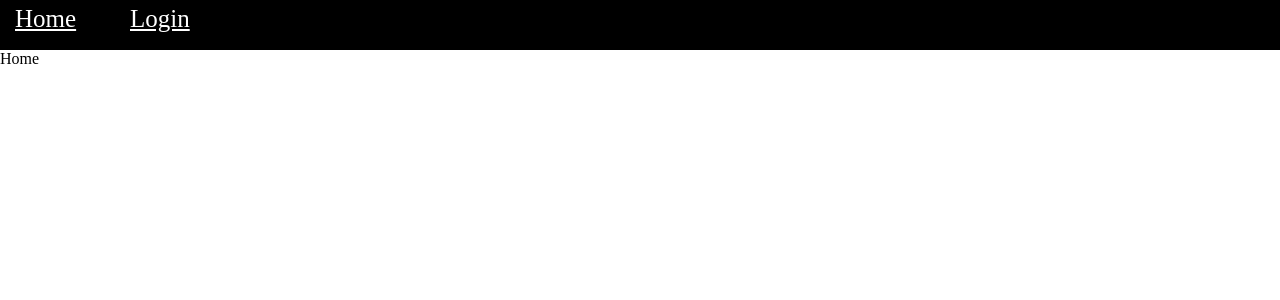
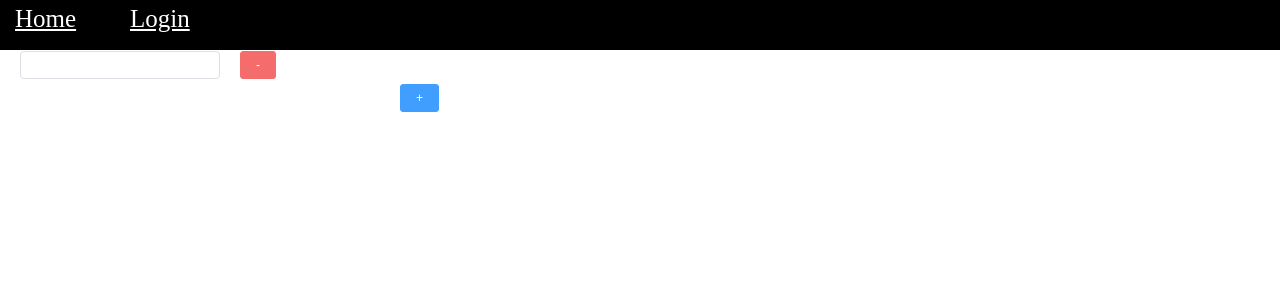
Before and after one commit to huangben555/autotest, a Vue app in the folder vuetest/: page /Home in a window 1280 px wide. Shown: the top 300 px of the page. Built offline with nearby package versions, Linux system fonts and the light colour scheme.

Commit message:
Add multiply inputs

```diff
--- a/vuetest/src/components/Home.vue
+++ b/vuetest/src/components/Home.vue
@@ -1,14 +1,51 @@
 <template>
   <div>
-    Home
+    <div v-for="(item, index) in arrayData" :key="index">
+      <el-input v-model="item.data" style="margin-left: 20px; width: 200px"></el-input>
+      <el-button style="margin-left: 20px; margin-top: 1px" type="danger" v-on:click="del(index)">-</el-button>
+    </div>
+    <el-button style="margin-left: 400px; margin-top: 5px" type="primary" v-on:click="add">+</el-button>
   </div>
 </template>
 
 <script lang="js">
-import {defineComponent} from "vue";
+import {defineComponent, reactive, toRefs} from "vue";
 
 export default defineComponent({
-  name: "Home"
+  name: "Home",
+  setup() {
+    const requestData = reactive(
+        {
+				arrayData:[
+					{
+						data:""
+					}
+				],
+				dataNum:0
+			}
+    );
+
+    const add = () => {
+      requestData.arrayData.push({
+        data: "",
+      });
+    }
+
+    const del = (index) => {
+      if (requestData.arrayData.length <= 1){
+        return false
+      }
+      else {
+        requestData.arrayData.splice(index, 1)
+      }
+    }
+
+    return {
+      ...toRefs(requestData),
+      add,
+      del,
+    };
+  },
 })
 </script>
 
--- a/vuetest/src/routers.js
+++ b/vuetest/src/routers.js
@@ -6,8 +6,8 @@ const routers = createRouter({
     history: createWebHistory(),
     routes:[
         {path: '/',  redirect: '/Home'},
+        {path: '/Login', component: Login},
         {path: '/Home',  component: Home},
-        {path: '/Login', component: Login},
     ]
 });
 
```
